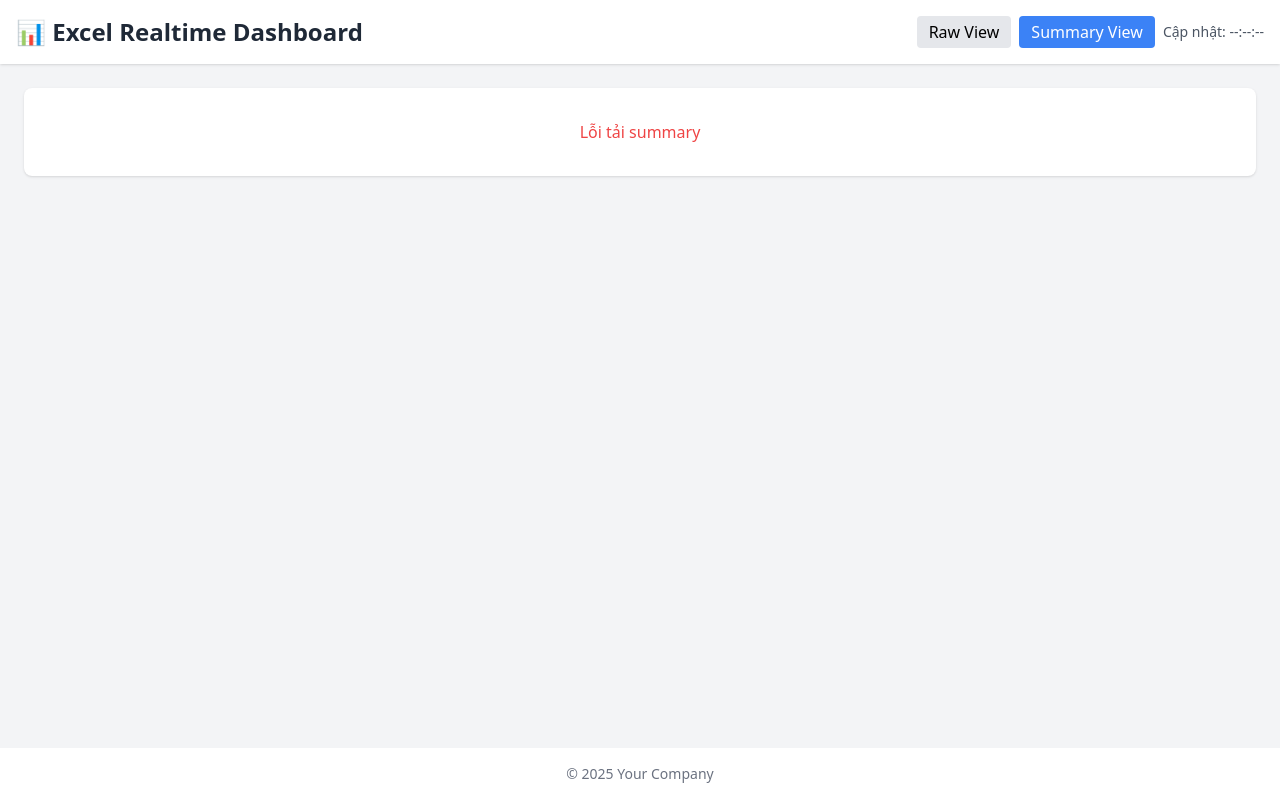
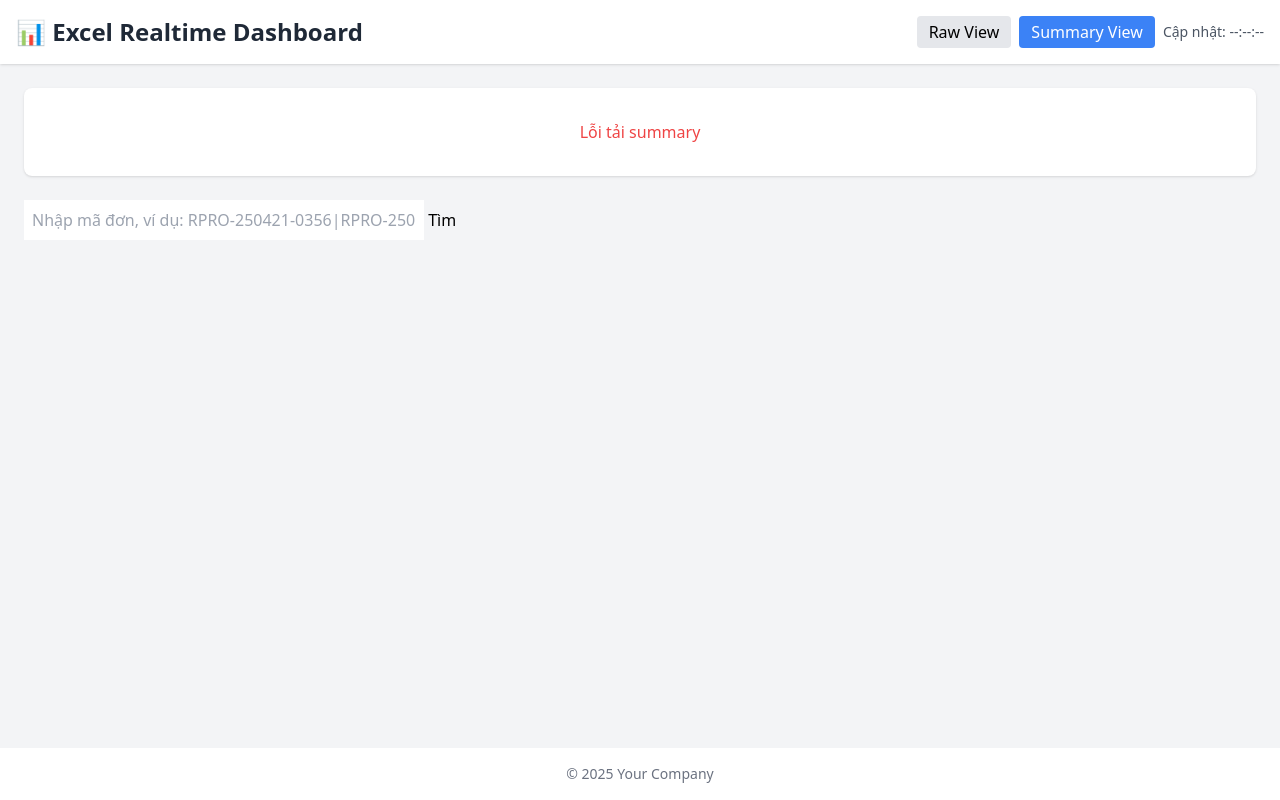
Before and after one commit to Truongchankhong/Excel-realtime-web, a website: page public/index.html in a window 1280 px wide. Drawn offline with nearby package versions, Linux system fonts and the light colour scheme; no server answers.

Commit message:
ÔÖ╗´©Å Auto update Powerapp.xlsx at Thu 05/29/2025  8:33:16.71

```diff
--- a/public/index.html
+++ b/public/index.html
@@ -36,6 +36,12 @@
          class="bg-white rounded-lg shadow overflow-auto p-4">
       <!-- Table sẽ được inject bởi script.js -->
     </div>
+    <div style="margin-bottom: 20px;">
+  <input id="searchBox" type="text" placeholder="Nhập mã đơn, ví dụ: RPRO-250421-0356|RPRO-250502-0390" style="width: 400px; padding: 8px;">
+  <button onclick="searchOrders()">Tìm</button>
+</div>
+
+<div id="searchResult" style="margin-top: 20px;"></div>
 
     <!-- Bảng Chi Tiết (Order, Brand Code, Product Type, Quantity) -->
     <div id="details-container"
--- a/public/script.js
+++ b/public/script.js
@@ -175,3 +175,65 @@ btnSummary.addEventListener('click', loadSummary);
 
 // Default: load Summary View
 loadSummary();
+async function searchOrders() {
+  const input = document.getElementById('searchBox').value.trim();
+  if (!input) return;
+
+  const orderList = input.split('|').map(o => o.trim().toUpperCase());
+  const res = await fetch('/api/data');
+  const data = await res.json();
+
+  if (!data || data.length <= 1) return;
+
+  const header = data[0];
+  const results = [];
+
+  for (let i = 1; i < data.length; i++) {
+    const row = data[i];
+    const order = String(row[2] || '').toUpperCase();
+    if (orderList.includes(order)) {
+      results.push({
+        order,
+        brand: row[3] || '',
+        type: row[5] || '',
+        quantity: row[6] || '',
+        machine: row[57] || ''
+      });
+    }
+  }
+
+  let html = `<h3>Kết quả tìm kiếm:</h3>`;
+  if (results.length === 0) {
+    html += `<p>Không tìm thấy đơn hàng nào.</p>`;
+  } else {
+    html += `
+      <table border="1" cellspacing="0" cellpadding="5">
+        <thead>
+          <tr>
+            <th>ORDER</th>
+            <th>BRAND CODE</th>
+            <th>PRODUCT TYPE</th>
+            <th>QUANTITY</th>
+            <th>MACHINE</th>
+          </tr>
+        </thead>
+        <tbody>
+    `;
+
+    results.forEach(row => {
+      html += `
+        <tr>
+          <td>${row.order}</td>
+          <td>${row.brand}</td>
+          <td>${row.type}</td>
+          <td>${row.quantity}</td>
+          <td>${row.machine}</td>
+        </tr>
+      `;
+    });
+
+    html += `</tbody></table>`;
+  }
+
+  document.getElementById('searchResult').innerHTML = html;
+}
```
Also changed, not shown: 1 other file.
